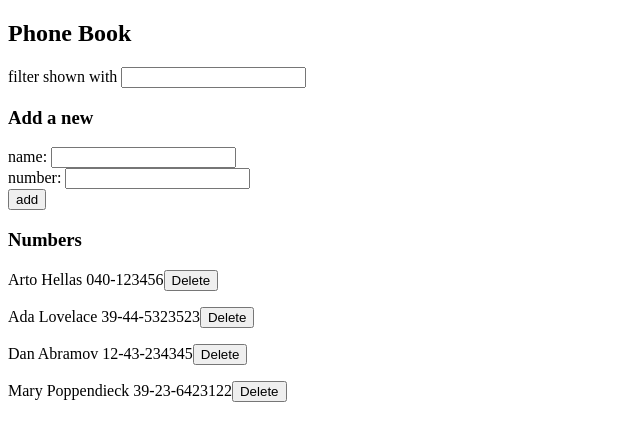
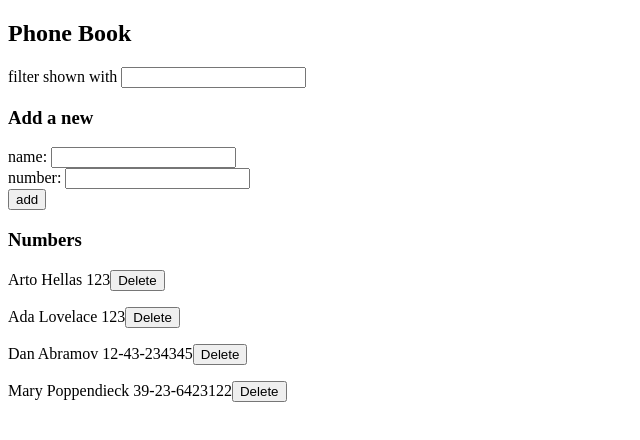
Before and after one commit to lburscheidt/fsopen-submissions, a React (Vite) app in the folder part2/phonebook/: page / in a window 1280 px wide. Shown: the top 440 px of the page, without its empty margins (0-640 px from the left). Built offline with nearby package versions, Linux system fonts and the light colour scheme; data requests are answered from the project's data file.

Commit message:
Complete exercise 2.15

```diff
--- a/part2/phonebook/db.json
+++ b/part2/phonebook/db.json
@@ -2,12 +2,12 @@
   "persons": [
     {
       "name": "Arto Hellas",
-      "number": "040-123456",
+      "number": "123",
       "id": "1"
     },
     {
       "name": "Ada Lovelace",
-      "number": "39-44-5323523",
+      "number": "123",
       "id": "2"
     },
     {
--- a/part2/phonebook/src/App.jsx
+++ b/part2/phonebook/src/App.jsx
@@ -87,7 +87,18 @@ const App = () => {
 		event.preventDefault();
 		const personObject = { name: newName, number: newNumber };
 		if (persons.find((p) => p.name === newName)) {
-			alert(`${newName} is already added to phone book`);
+			const id = persons.find((p) => p.name === newName).id;
+			if (
+				window.confirm(
+					`${newName} is already added to phone book, replace the old number with a new one?`,
+				)
+			) {
+				personService.update(id, personObject).then((response) => {
+					personService.getAll().then((persons) => {
+						setPersons(persons);
+					});
+				});
+			}
 		} else {
 			personService.create(personObject).then((response) => {
 				setPersons(persons.concat(personObject));
```
